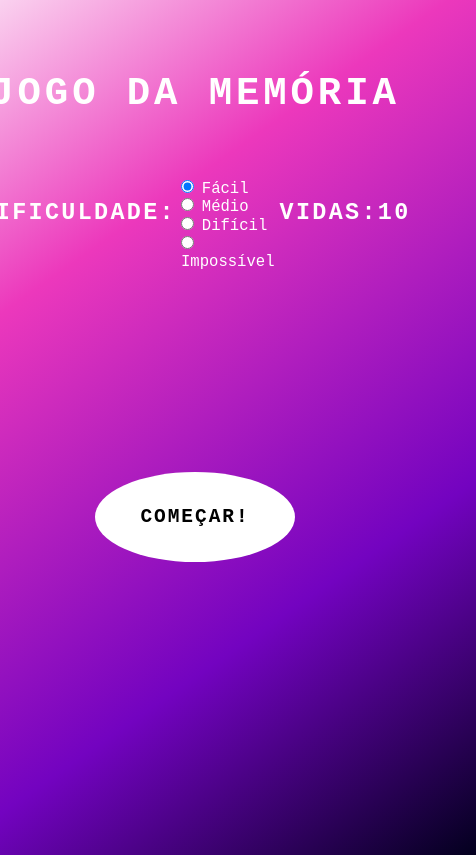
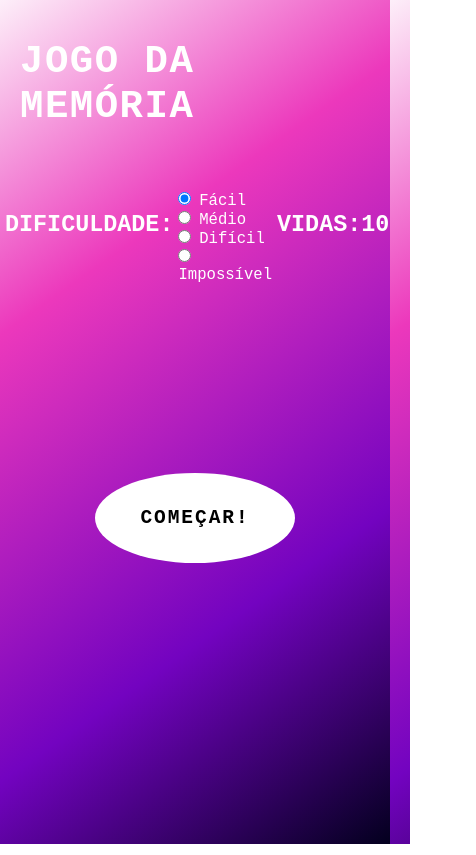
Before and after one commit to wylguiner/Projeto_Jogo_da_Memoria, a plain HTML site: page index.html in a window 390 px wide. Shown: the whole page, 476 px wide, since content can reach past the window. Drawn offline with nearby package versions, Linux system fonts and the light colour scheme.

Commit message:
responsivididade

```diff
--- a/src/styles/global.css
+++ b/src/styles/global.css
@@ -128,3 +128,38 @@ h2 {
     color: #ec38bc;
     background-color: #262809;
 }
+
+@media only screen and (max-width: 768px) {
+    body {
+        background: linear-gradient(325deg, #03001e 0%, #7303c0 30%, #ec38bc 70%, #fdeff9 100%);
+    }
+
+    .container {
+        background: none;
+        height: 100vh;
+        width: 100vw;
+    }
+
+    .container>h2 {
+        margin-top: 0px;
+        letter-spacing: 1.5px;
+        width: 100vw;
+        padding-left: 20px;
+    }
+
+    .settings {
+        width: 100vw;
+    }
+
+    .settings h2 {
+        letter-spacing: 0px;
+    }
+
+    .item{
+        height: 90px;
+        width: 90px;
+    }
+
+    .difficulty label {
+    }
+}
```
